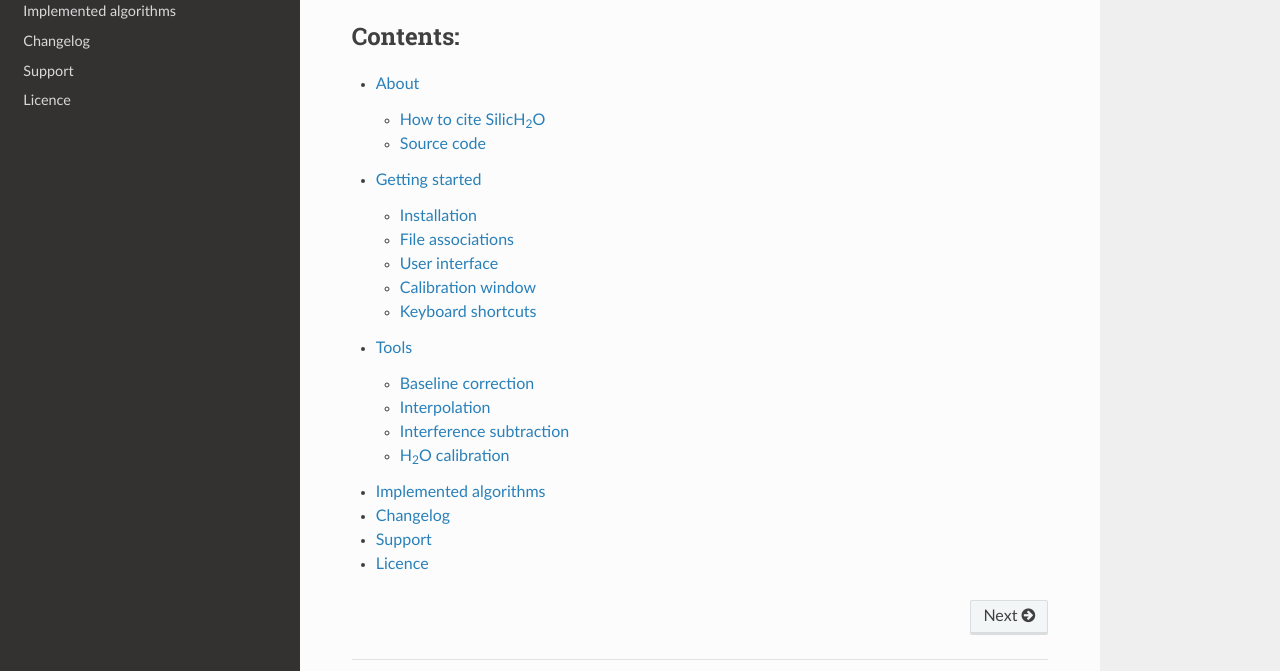
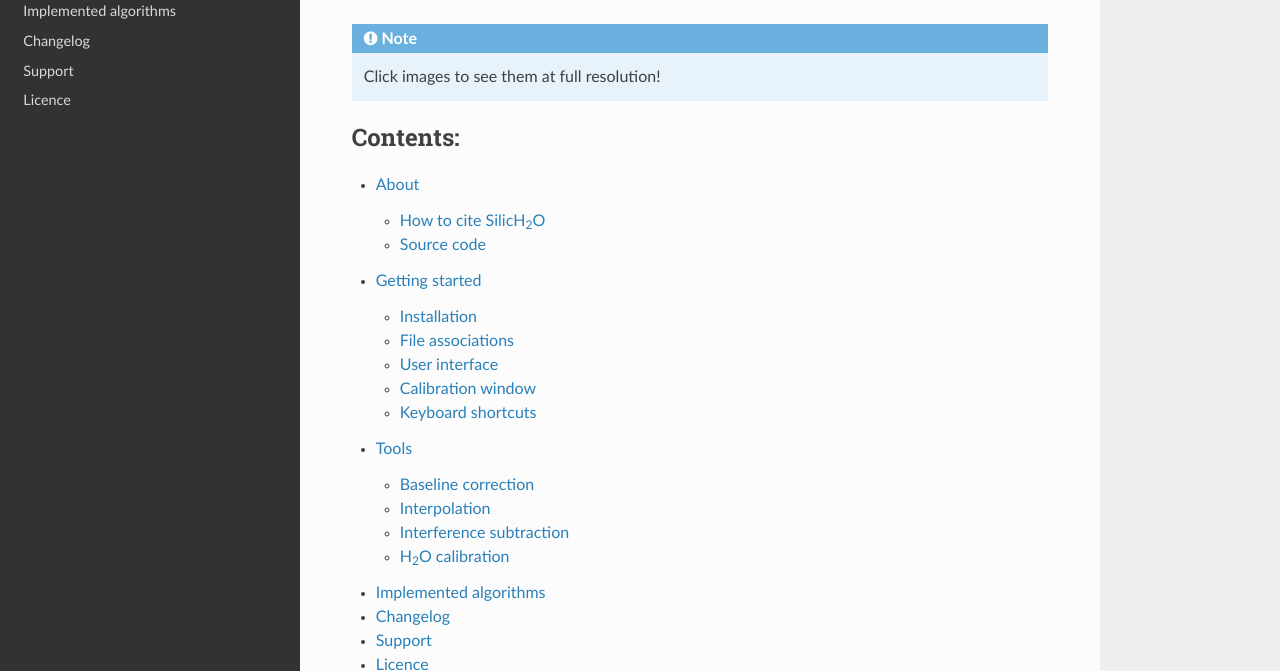
Before and after one commit to TDGerve/silicH2O, a Sphinx documentation site: the page built from docs/source/index.rst, in a window 1280 px wide and 900 px high, scrolled down 749 px, cut to the strip 229-900 px from the top of the window. Built offline with Sphinx 7.4.7 and the Read the Docs theme 2.0.0, drawn with Linux system fonts in a browser that asks for light colours.

Commit message:
updated docs

```diff
--- a/docs/source/index.rst
+++ b/docs/source/index.rst
@@ -27,6 +27,8 @@
 
     Main user interface of |silich2o|
 
+.. note::
+   Click images to see them at full resolution!
 
 
 .. toctree::
```
